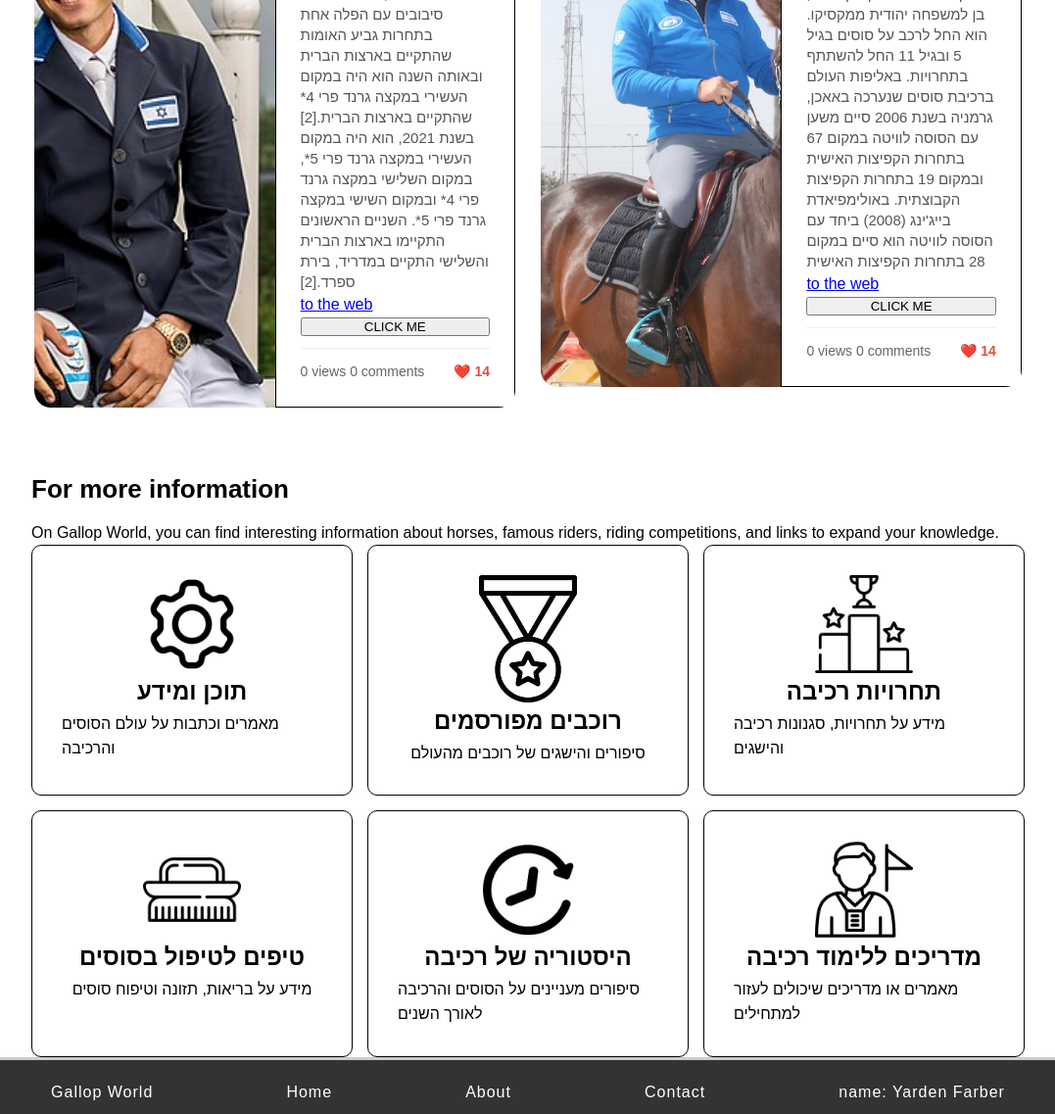
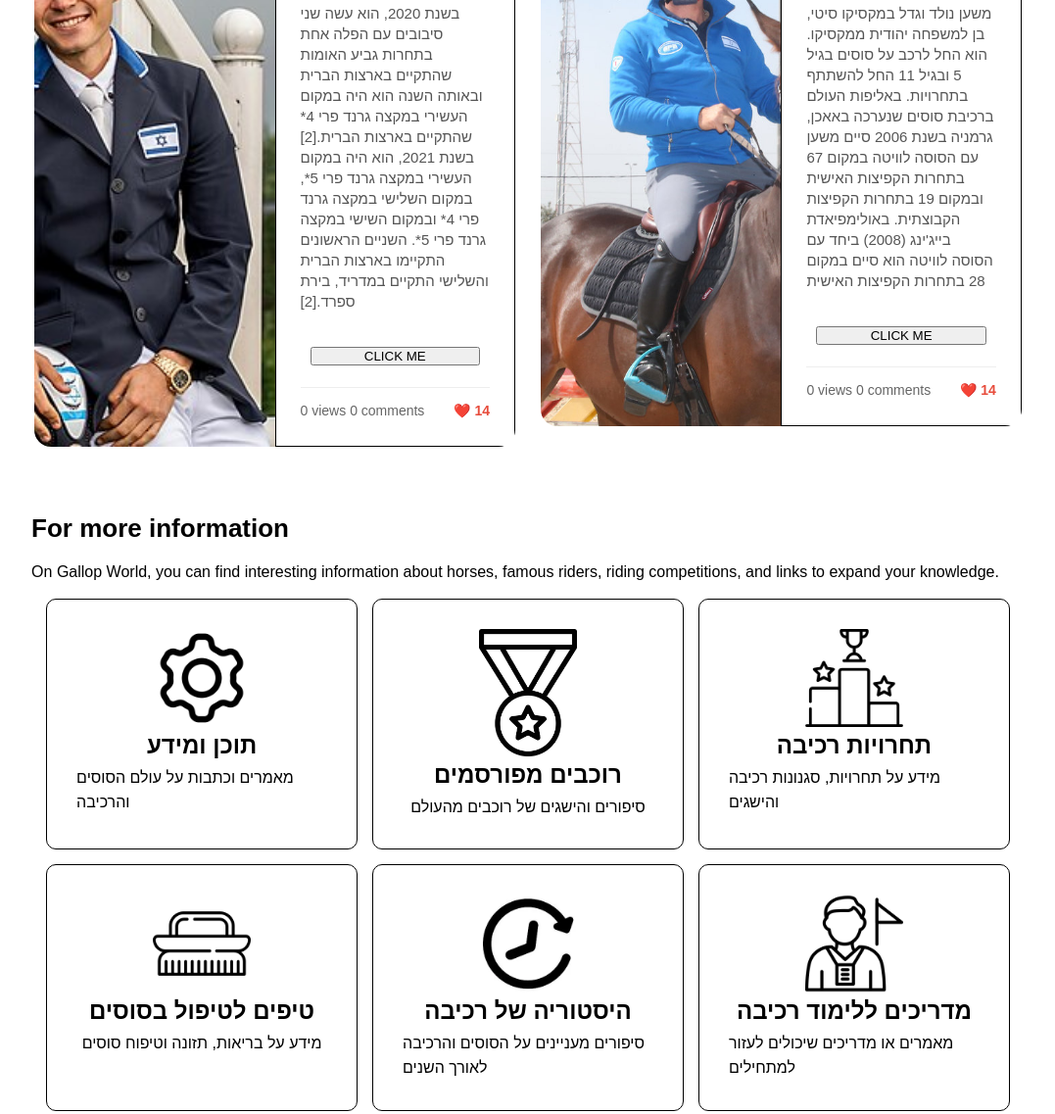
Before and after one commit to yardenfarber-arch/project1, a plain HTML site: page index.html in a window 1280 px wide. Shown: the part 782-1919 px from the top of the page at 98% size, without its empty margins (101-1178 px from the left). Drawn offline with Linux system fonts and the light colour scheme.

Commit message:
Update style.css

```diff
--- a/style.css
+++ b/style.css
@@ -247,6 +247,7 @@ h2 {
     flex-wrap: wrap;
     justify-content: space-between;
     gap: 15px;
+    margin:15px;
 }
 
 .services__item:hover {
@@ -260,3 +261,10 @@ h2 {
     display: flex;
     justify-content: center;
     color: blanchedalmond;}
+button.nbtn
+{
+    margin: 10px;
+}
+a {
+    color: white;
+}
```
